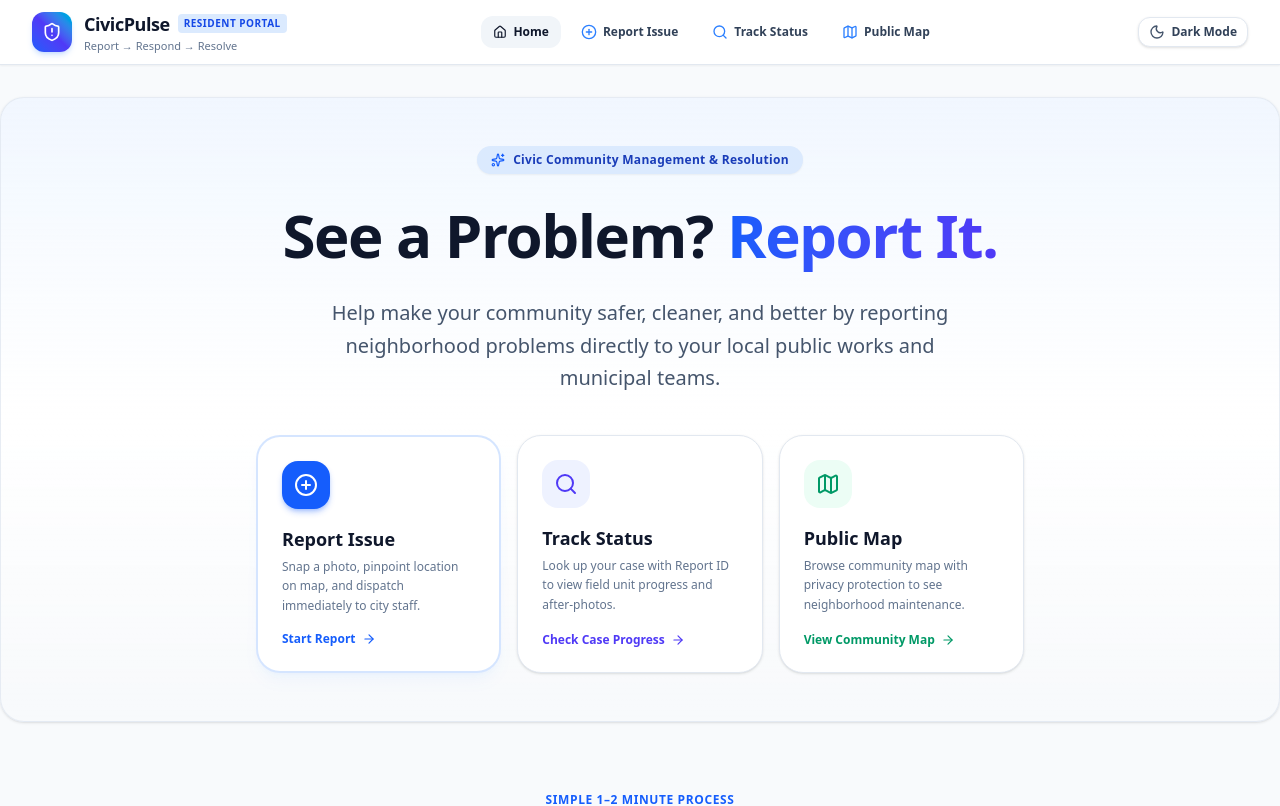
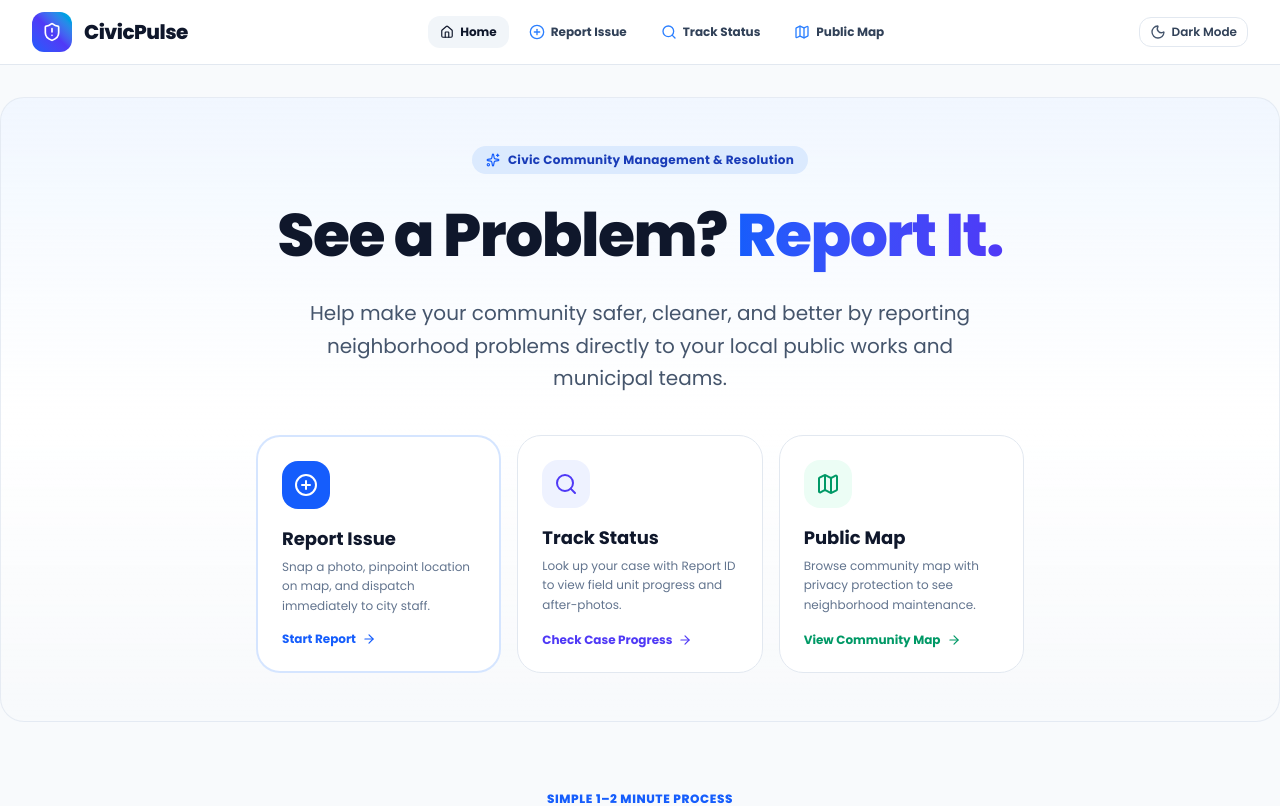
Before and after one commit to Manuel-Vardy/cmra, a Next.js app: page / in a window 1280 px wide. Shown: the top 806 px of the page. Built offline with nearby package versions, Linux system fonts and the light colour scheme.

Commit message:
Apply Poppins font globally, remove all card shadows, logo shows CivicPulse only

```diff
--- a/src/app/admin/page.tsx
+++ b/src/app/admin/page.tsx
@@ -55,22 +55,12 @@ export default function AdminPage() {
           <div className="flex items-center justify-between h-16">
             {/* Admin Branding */}
             <div className="flex items-center gap-3">
-              <div className="w-10 h-10 rounded-xl bg-gradient-to-tr from-indigo-700 via-indigo-600 to-blue-600 flex items-center justify-center text-white shadow-md shadow-indigo-600/20">
+              <div className="w-10 h-10 rounded-xl bg-gradient-to-tr from-indigo-700 via-indigo-600 to-blue-600 flex items-center justify-center text-white">
                 <ShieldAlert className="w-5 h-5" />
               </div>
-              <div>
-                <div className="flex items-center gap-2">
-                  <span className="font-extrabold text-lg tracking-tight text-slate-900 dark:text-white">
-                    CivicPulse
-                  </span>
-                  <span className="text-[10px] uppercase font-bold tracking-wider px-2 py-0.5 rounded bg-indigo-100 text-indigo-700 dark:bg-indigo-900/60 dark:text-indigo-300">
-                    Staff Command Center
-                  </span>
-                </div>
-                <p className="text-[11px] text-slate-500 dark:text-slate-400 font-medium hidden sm:block">
-                  Municipal Administration & Dispatch Operations
-                </p>
-              </div>
+              <span className="font-extrabold text-xl tracking-tight text-slate-900 dark:text-white">
+                CivicPulse
+              </span>
             </div>
 
             {/* Right Tools: Role Switcher, White Mode Toggle, Back to User Site */}
--- a/src/app/globals.css
+++ b/src/app/globals.css
@@ -1,3 +1,5 @@
+@import url('https://fonts.googleapis.com/css2?family=Poppins:ital,wght@0,300;0,400;0,500;0,600;0,700;0,800;1,400&display=swap');
+
 @import "tailwindcss";
 
 @custom-variant dark (&:where(.dark, .dark *));
@@ -14,11 +16,28 @@ html.dark {
   --foreground: #f8fafc;
 }
 
+* {
+  font-family: var(--font-poppins), 'Poppins', sans-serif !important;
+}
+
 body {
   background-color: var(--background);
   color: var(--foreground);
-  font-family: -apple-system, BlinkMacSystemFont, "Segoe UI", Roboto, "Helvetica Neue", Arial, sans-serif;
+  font-family: var(--font-poppins), 'Poppins', sans-serif !important;
   transition: background-color 0.2s ease, color 0.2s ease;
+}
+
+/* Remove all drop shadows from cards and elements for a clean, modern flat aesthetic */
+.shadow,
+.shadow-sm,
+.shadow-md,
+.shadow-lg,
+.shadow-xl,
+.shadow-2xl,
+.shadow-xs,
+.shadow-2xs,
+[class*="shadow-"] {
+  box-shadow: none !important;
 }
 
 @layer utilities {
--- a/src/app/layout.tsx
+++ b/src/app/layout.tsx
@@ -1,16 +1,13 @@
 import type { Metadata } from 'next';
-import { Geist, Geist_Mono } from 'next/font/google';
+import { Poppins } from 'next/font/google';
 import './globals.css';
 import 'leaflet/dist/leaflet.css';
 
-const geistSans = Geist({
-  variable: '--font-geist-sans',
+const poppins = Poppins({
+  weight: ['300', '400', '500', '600', '700', '800'],
   subsets: ['latin'],
-});
-
-const geistMono = Geist_Mono({
-  variable: '--font-geist-mono',
-  subsets: ['latin'],
+  variable: '--font-poppins',
+  display: 'swap',
 });
 
 export const metadata: Metadata = {
@@ -35,9 +32,9 @@ export default function RootLayout({
   return (
     <html
       lang="en"
-      className={`${geistSans.variable} ${geistMono.variable} h-full antialiased`}
+      className={`${poppins.variable} font-sans h-full antialiased`}
     >
-      <body className="min-h-full flex flex-col">{children}</body>
+      <body className="min-h-full flex flex-col font-sans">{children}</body>
     </html>
   );
 }
--- a/src/components/Admin/AdminLogin.tsx
+++ b/src/components/Admin/AdminLogin.tsx
@@ -99,10 +99,7 @@ export default function AdminLogin({ onAuthenticated }: AdminLoginProps) {
               <h1 className="text-2xl font-extrabold text-white tracking-tight">
                 CivicPulse
               </h1>
-              <div className="inline-flex items-center gap-1.5 mt-1 px-2.5 py-0.5 rounded-full bg-indigo-950 border border-indigo-700/50 text-indigo-300 text-[11px] font-bold uppercase tracking-widest">
-                Staff Command Center
-              </div>
-              <p className="mt-3 text-sm text-slate-400 leading-relaxed">
+              <p className="mt-2 text-sm text-slate-400 leading-relaxed">
                 Authorized personnel only.
                 <br />
                 Sign in to access the admin portal.
--- a/src/components/Navbar.tsx
+++ b/src/components/Navbar.tsx
@@ -46,22 +46,12 @@ export default function Navbar({
             className="flex items-center gap-3 cursor-pointer select-none"
             onClick={() => setActiveTab('report')}
           >
-            <div className="w-10 h-10 rounded-xl bg-gradient-to-tr from-blue-600 via-indigo-600 to-cyan-500 flex items-center justify-center text-white shadow-lg shadow-blue-500/25">
+            <div className="w-10 h-10 rounded-xl bg-gradient-to-tr from-blue-600 via-indigo-600 to-cyan-500 flex items-center justify-center text-white">
               <ShieldAlert className="w-5 h-5" />
             </div>
-            <div>
-              <div className="flex items-center gap-2">
-                <span className="font-extrabold text-lg tracking-tight bg-gradient-to-r from-slate-900 via-blue-900 to-indigo-950 dark:from-white dark:via-blue-200 dark:to-indigo-300 bg-clip-text text-transparent">
-                  CivicPulse
-                </span>
-                <span className="text-[10px] uppercase font-bold tracking-wider px-1.5 py-0.5 rounded bg-blue-100 text-blue-700 dark:bg-blue-900/60 dark:text-blue-300">
-                  CMRA
-                </span>
-              </div>
-              <p className="text-[11px] text-slate-500 dark:text-slate-400 font-medium hidden sm:block">
-                Report → Respond → Resolve
-              </p>
-            </div>
+            <span className="font-extrabold text-xl tracking-tight text-slate-900 dark:text-white">
+              CivicPulse
+            </span>
           </div>
 
           {/* Navigation Tabs */}
--- a/src/components/UserNavbar.tsx
+++ b/src/components/UserNavbar.tsx
@@ -27,22 +27,12 @@ export default function UserNavbar({ activeTab, setActiveTab }: UserNavbarProps)
             className="flex items-center gap-3 cursor-pointer select-none group"
             onClick={() => setActiveTab('home')}
           >
-            <div className="w-10 h-10 rounded-xl bg-gradient-to-tr from-blue-600 via-indigo-600 to-cyan-500 flex items-center justify-center text-white shadow-md shadow-blue-500/20 group-hover:scale-105 transition-transform">
+            <div className="w-10 h-10 rounded-xl bg-gradient-to-tr from-blue-600 via-indigo-600 to-cyan-500 flex items-center justify-center text-white group-hover:scale-105 transition-transform">
               <ShieldAlert className="w-5 h-5" />
             </div>
-            <div>
-              <div className="flex items-center gap-2">
-                <span className="font-extrabold text-lg tracking-tight text-slate-900 dark:text-white">
-                  CivicPulse
-                </span>
-                <span className="text-[10px] uppercase font-bold tracking-wider px-1.5 py-0.5 rounded bg-blue-100 text-blue-700 dark:bg-blue-900/60 dark:text-blue-300">
-                  Resident Portal
-                </span>
-              </div>
-              <p className="text-[11px] text-slate-500 dark:text-slate-400 font-medium hidden sm:block">
-                Report → Respond → Resolve
-              </p>
-            </div>
+            <span className="font-extrabold text-xl tracking-tight text-slate-900 dark:text-white">
+              CivicPulse
+            </span>
           </div>
 
           {/* 3 Nav Links requested by user: Report Issue, Track Status, Public Map (plus Home) */}
```
